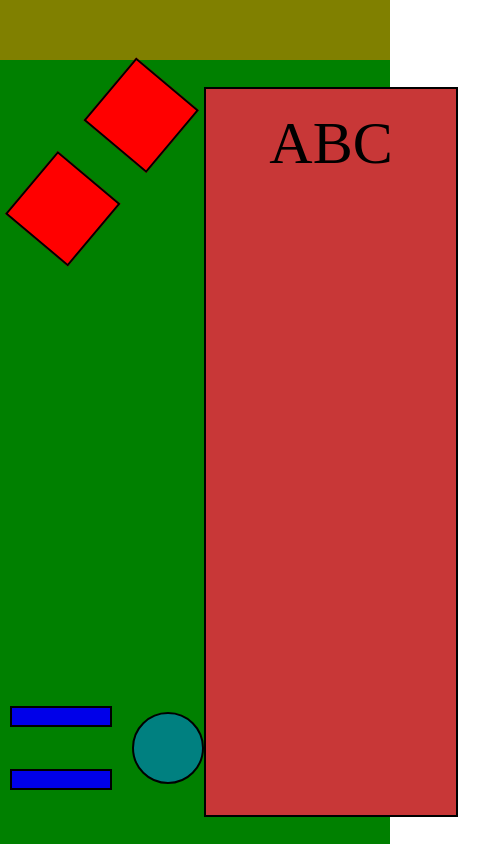
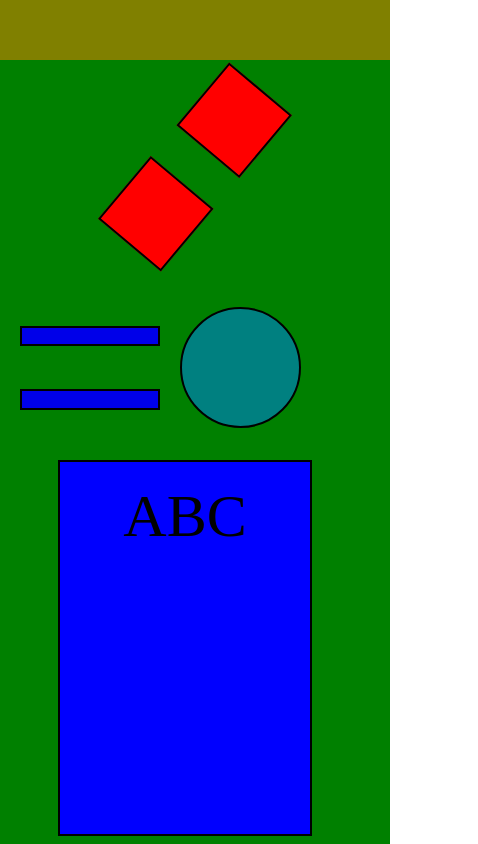
Before and after one commit to m4tiss/OptimoTask, a plain HTML site: page index.html in a window 390 px wide. Shown: the whole page, 478 px wide, since content can reach past the window. Drawn offline with Linux system fonts and the light colour scheme.

Commit message:
add styles for narrowest view

```diff
--- a/style.css
+++ b/style.css
@@ -129,3 +129,29 @@ html,body {
         background-color: #c83737;
     }
 }
+
+@media (max-width: 583px) {
+    .main {
+        flex-direction: column;
+    }
+    .squaresConatiner{
+        padding-top: 17%;
+        justify-content: center;
+
+    }
+    .circleAndLines{
+        justify-content: start;
+    }
+    .line{
+        width: 35vw;
+    }
+    .circle{
+        width: 30vw;
+    }
+    .abcContainer{
+       justify-content: center;
+    }
+    .abc{
+        background-color: #0000ff;
+    }
+}
```
